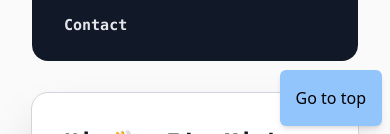
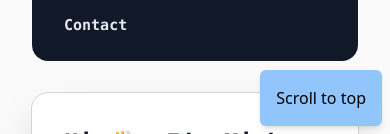
Before and after one commit to SlothCoders/Web-Portfolio-Templete, a React (Create React App) app: page / in a window 390 px wide. Shown: the part 710-844 px from the top of the page. Built offline with nearby package versions, Linux system fonts and the light colour scheme.

Commit message:
Added: Scroll to top

```diff
--- a/src/App.js
+++ b/src/App.js
@@ -11,6 +11,7 @@ import ContactPage from "./components/ContactPage";
 const App = () => {
   const pages = [<AboutMe/>, <ProjectPage/>, <EducationPage/>, <ExperiencePage/>, <SkillPage/>, <ContactPage/>]
   const ref = useRef(Array(pages.length).fill(null))
+  const homeRef = useRef(null);
   const scrollTo = (current) => {
     current.scrollIntoView({
       behavior: 'smooth',
@@ -25,10 +26,19 @@ const App = () => {
     }
   }
 
+  const scrollTop = () => {
+    homeRef.current.scrollIntoView({
+      behavior: 'smooth',
+      block: 'start',
+    });
+  }
+
   return (
   <div className="flex sm:flex-row sm:py-0 py-8 flex-col overflow-y-auto h-screen">
-    <div className="sm:hidden p-4 m-2 hover:shadow-2xl hover:outline-2 hover:outline-blue-600 hover:outline hover:bg-blue-200 hover: h-fit min-w-8 w-fit right-0 bottom-0 absolute rounded-md shadow-md bg-blue-300"> Go to top </div>
-    <div className="sm:min-w-[90px] sm:pl-8 sm:px-0 px-8 sm:py-8">
+    <button onClick={() => scrollTop()} className="sm:hidden p-4 m-2 hover:shadow-2xl hover:outline-2 hover:outline-blue-600 hover:outline hover:bg-blue-200 hover: h-fit min-w-8 w-fit right-0 bottom-0 absolute rounded-md shadow-md bg-blue-300">
+      Scroll to top
+    </button>
+    <div ref={homeRef} className="sm:min-w-[90px] sm:pl-8 sm:px-0 px-8 sm:py-8">
       <Sidebar  sidebarHandler={sidebarHandler} ></Sidebar>
     </div>
     <div className="sm:grow h-full sm:flex-col sm:overflow-y-auto justify-between snap-proximity snap-y px-8 pb-4">
```
